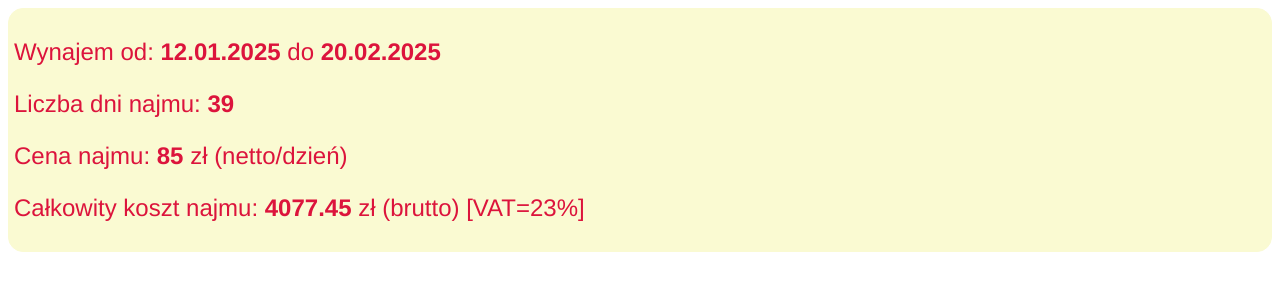
After one commit to Arichimoshirinfu/Tw.-stron-i-aplikacji-K4-25-26, a PHP site: page /wynajem.php in a window 1280 px wide. The commit adds this page. Shown: the top 300 px of the page. Run offline with PHP 8.4, Linux system fonts and the light colour scheme.

Commit message:
koniec lekcji 05.12.25

```diff
--- /dev/null
+++ b/cwiczenia/wynajem.css
@@ -0,0 +1,14 @@
+body{
+    font-size:x-large;
+    font-family:'Franklin Gothic Medium', 'Arial Narrow', Arial, sans-serif
+}
+.php{
+    font-weight:bold;
+}
+div{
+    color:crimson;
+    background-color:lightgoldenrodyellow;
+    border-radius:15px;
+    border:1px lightgoldenrodyellow solid;
+    padding:5px;
+}
--- /dev/null
+++ b/cwiczenia/wynajem.php
@@ -0,0 +1,30 @@
+<!DOCTYPE html>
+<html lang="en">
+<head>
+    <meta charset="UTF-8">
+    <meta name="viewport" content="width=device-width, initial-scale=1.0">
+    <link rel="stylesheet" href="wynajem.css">
+    <title>Document</title>
+</head>
+<body>
+<div>
+
+    <?php
+    $start_obj=date_create("12.01.2025");
+    $koniec_obj=date_create("20.02.2025");
+    $roznica_obj=date_diff($start_obj, $koniec_obj);
+
+    $cena=85;
+    ?>
+
+    <p> Wynajem od: <span class="php"> <?= date("d.m.Y", strtotime("12.01.2025"))?> </span> do <span class="php"> <?php echo date("d.m.Y", strtotime("20.02.2025")) ?>  </span> </p>
+
+    <p> Liczba dni najmu: <span class="php"> <?php echo $roznica_obj->format("%a") ?> </span> </p>
+
+    <p> Cena najmu: <span class="php"> <?= $cena ?> </span> zł (netto/dzień) </p>
+
+    <p> Całkowity koszt najmu: <span class="php"> <?php echo $roznica_obj->format("%a") * $cena * 1.23?> </span> zł (brutto) [VAT=23%] </p>
+
+</div>
+</body>
+</html>
```
Also changed, not shown: cwiczenia/bitwy_pierwszej_wojny_swiatowej.css (added, +16 -0 lines), cwiczenia/bitwy_pierwszej_wojny_swiatowej.php (+34 -8 lines).
